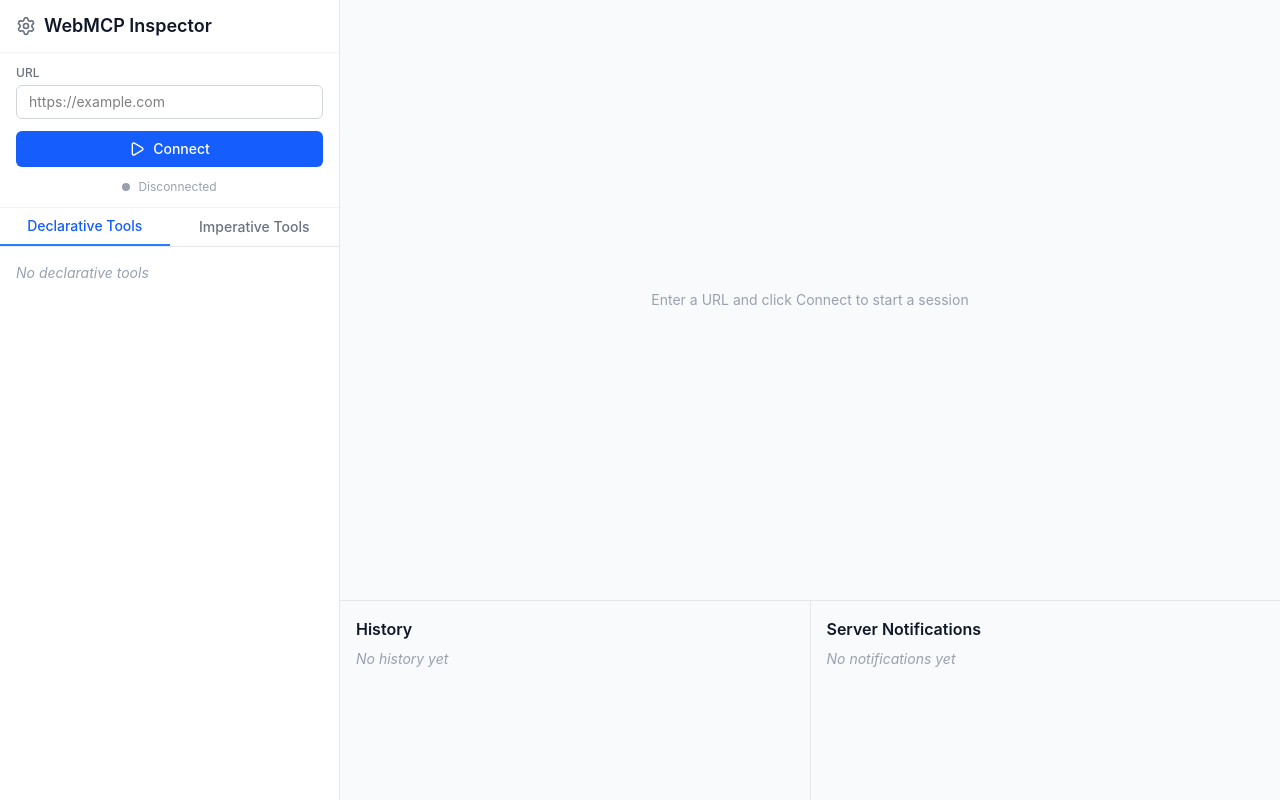
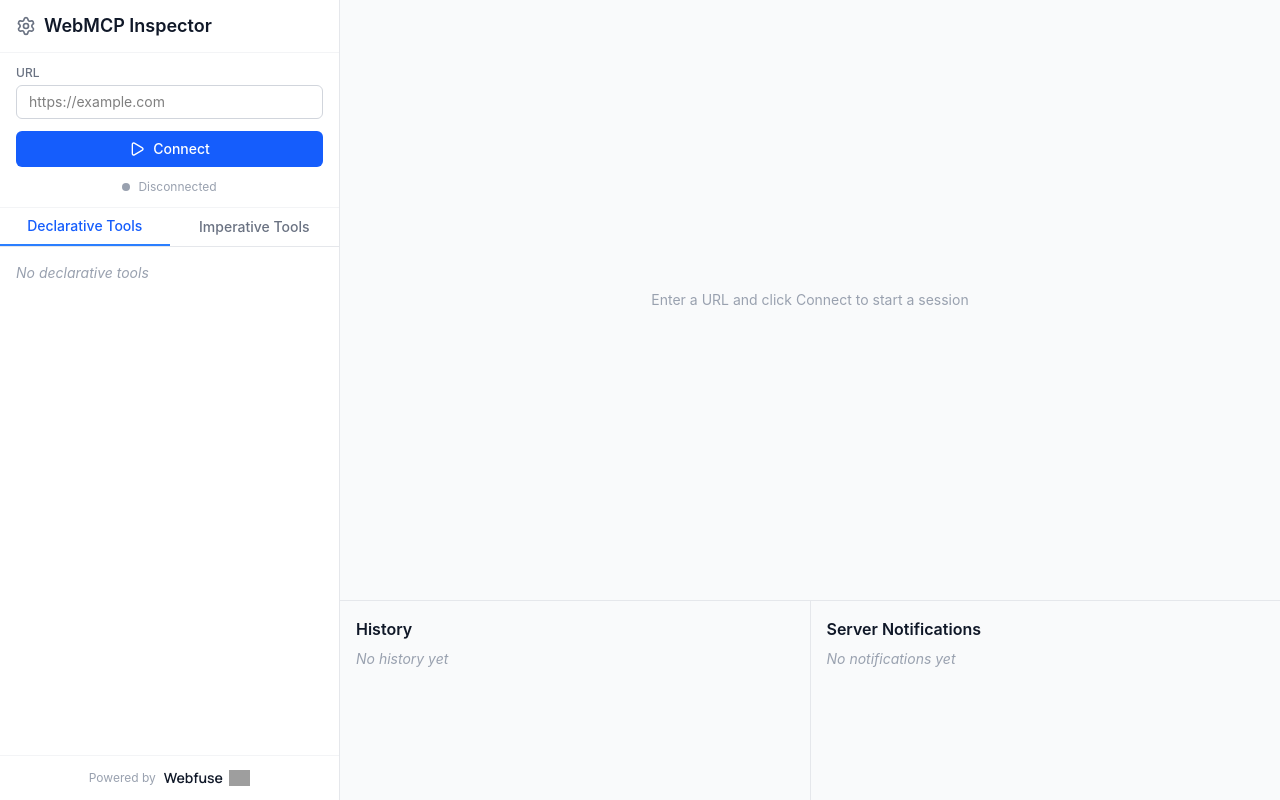
Before and after one commit to aogz/webmcpinspector, a React (Vite) app: page / in a window 1280 px wide. Built offline with nearby package versions, Linux system fonts and the light colour scheme; grey boxes are pictures that could not be loaded.

Commit message:
powered by webfuse

```diff
--- a/index.html
+++ b/index.html
@@ -2,7 +2,10 @@
 <html lang="en">
   <head>
     <meta charset="UTF-8" />
-    <link rel="icon" type="image/svg+xml" href="/vite.svg" />
+    <link rel="icon" type="image/svg+xml" href="/favicon.svg" />
+    <link rel="preconnect" href="https://fonts.googleapis.com" />
+    <link rel="preconnect" href="https://fonts.gstatic.com" crossorigin />
+    <link href="https://fonts.googleapis.com/css2?family=Manrope:wght@600&display=swap" rel="stylesheet" />
     <meta name="viewport" content="width=device-width, initial-scale=1.0" />
     <title>WebMCP Inspector</title>
     <script>
--- a/src/components/Sidebar.tsx
+++ b/src/components/Sidebar.tsx
@@ -184,6 +184,15 @@ export default function Sidebar({
             ))}
           </div>
         )}
+      </div>
+
+      {/* Powered by Webfuse */}
+      <div className="px-4 py-3 border-t border-gray-100 flex items-center justify-center gap-2">
+        <span className="text-xs text-gray-400">Powered by</span>
+        <a href="https://www.webfuse.com" target="_blank" rel="noopener noreferrer" className="flex items-center gap-1.5">
+          <span className="text-sm font-semibold text-gray-900" style={{ fontFamily: "'Manrope', sans-serif" }}>Webfuse</span>
+          <img src="https://www.webfuse.com/logo.svg" alt="Webfuse" className="h-4" />
+        </a>
       </div>
     </aside>
   );
```
Also changed, not shown: public/favicon.svg (added).
